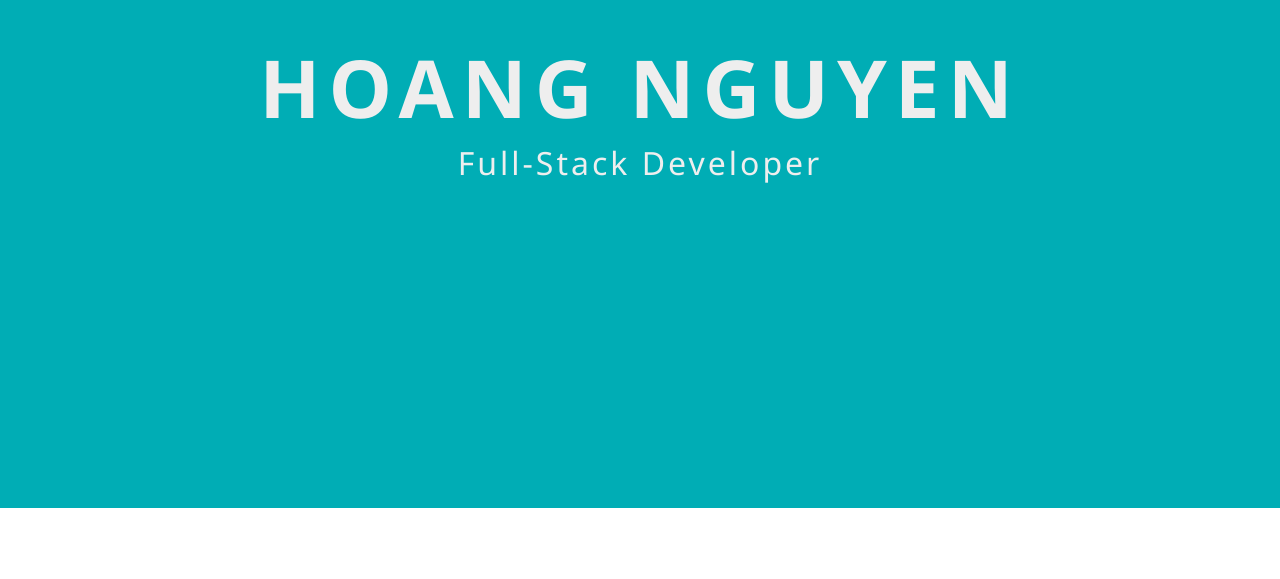
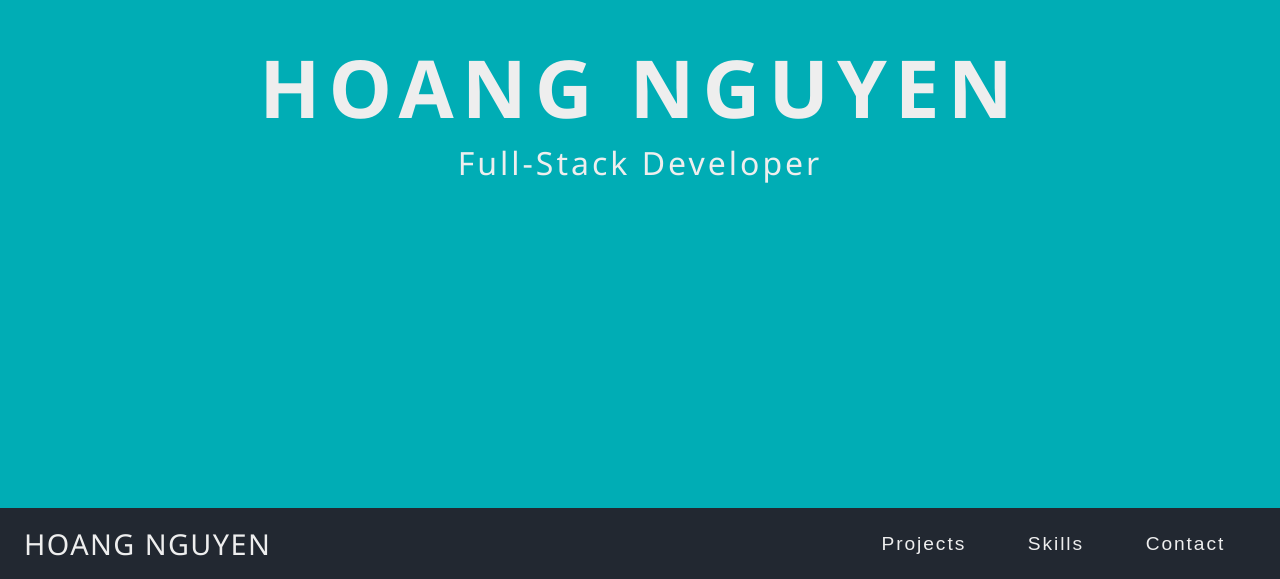
Before and after one commit to HoangNguyen-CA-old/portfolio, a React (Create React App) app: page / in a window 1280 px wide. Shown: the part 292-871 px from the top of the page. Before the commit the page ends 800 px from the top, so only its background shows below. Built offline with nearby package versions, Linux system fonts and the light colour scheme.

Commit message:
added sticky navbar to bottom of hero

```diff
--- a/package.json
+++ b/package.json
@@ -1,4 +1,5 @@
 {
+  "homepage": "https://hoangnguyen-ca.github.io/portfolio/",
   "name": "portfoliov2",
   "version": "0.1.0",
   "private": true,
@@ -15,7 +16,9 @@
     "start": "react-scripts start",
     "build": "react-scripts build",
     "test": "react-scripts test",
-    "eject": "react-scripts eject"
+    "eject": "react-scripts eject",
+    "predeploy": "npm run build",
+    "deploy": "gh-pages -d build"
   },
   "eslintConfig": {
     "extends": "react-app"
--- a/src/App.js
+++ b/src/App.js
@@ -1,10 +1,13 @@
 import React from 'react';
 
+import Navbar from './containers/Navbar/Navbar';
 import Cover from './containers/Cover/Cover';
+
 function App() {
   return (
     <div className='App'>
       <Cover />
+      <Navbar />
     </div>
   );
 }
--- /dev/null
+++ b/src/components/NavLinks/NavLink/NavLink.js
@@ -0,0 +1,27 @@
+import React from 'react';
+import styled from 'styled-components';
+
+const Link = styled.button`
+  background: transparent;
+  border: none;
+  color: ${({ theme }) => theme.colors.light};
+  font-size: 1.2rem;
+  outline: none;
+  cursor: pointer;
+
+  border: 2px solid transparent;
+  padding: 0.1em 0;
+  margin: 0 1.5em;
+
+  letter-spacing: 0.1em;
+
+  &:hover {
+    border-bottom: 2px solid ${({ theme }) => theme.colors.primary};
+  }
+`;
+
+const NavLink = (props) => {
+  return <Link onClick={props.clicked}>{props.children}</Link>;
+};
+
+export default NavLink;
--- /dev/null
+++ b/src/components/NavLinks/NavLinks.js
@@ -0,0 +1,20 @@
+import React from 'react';
+import styled from 'styled-components';
+
+import NavLink from './NavLink/NavLink';
+
+const Container = styled.div`
+  display: flex;
+`;
+
+const NavLinks = () => {
+  return (
+    <Container>
+      <NavLink>Projects</NavLink>
+      <NavLink>Skills</NavLink>
+      <NavLink>Contact</NavLink>
+    </Container>
+  );
+};
+
+export default NavLinks;
--- a/src/containers/Cover/Cover.js
+++ b/src/containers/Cover/Cover.js
@@ -6,12 +6,14 @@ const Title = styled.h1`
   font-size: 5rem;
   text-transform: uppercase;
   letter-spacing: 0.1em;
+  text-align: center;
 `;
 
 const SubTitle = styled.p`
   color: ${({ theme }) => theme.colors.light};
   font-size: 2rem;
   letter-spacing: 3px;
+  text-align: center;
 `;
 
 const Hero = styled.div`
--- /dev/null
+++ b/src/containers/Navbar/Navbar.js
@@ -0,0 +1,36 @@
+import React, { Component } from 'react';
+import styled from 'styled-components';
+
+import NavLinks from '../../components/NavLinks/NavLinks';
+
+const Container = styled.div`
+  position: sticky;
+  width: 100%;
+
+  display: flex;
+  justify-content: space-between;
+  align-items: center;
+  background-color: ${({ theme }) => theme.colors.dark};
+  padding: 1em 1.5em;
+  color: ${({ theme }) => theme.colors.light};
+`;
+
+const Logo = styled.h6`
+  font-size: 1.8rem;
+  font-weight: 500;
+  text-transform: uppercase;
+  letter-spacing: 0.05em;
+`;
+
+const Burger = styled.div``;
+
+export default class Navbar extends Component {
+  render() {
+    return (
+      <Container>
+        <Logo>Hoang Nguyen</Logo>
+        <NavLinks />
+      </Container>
+    );
+  }
+}
```
